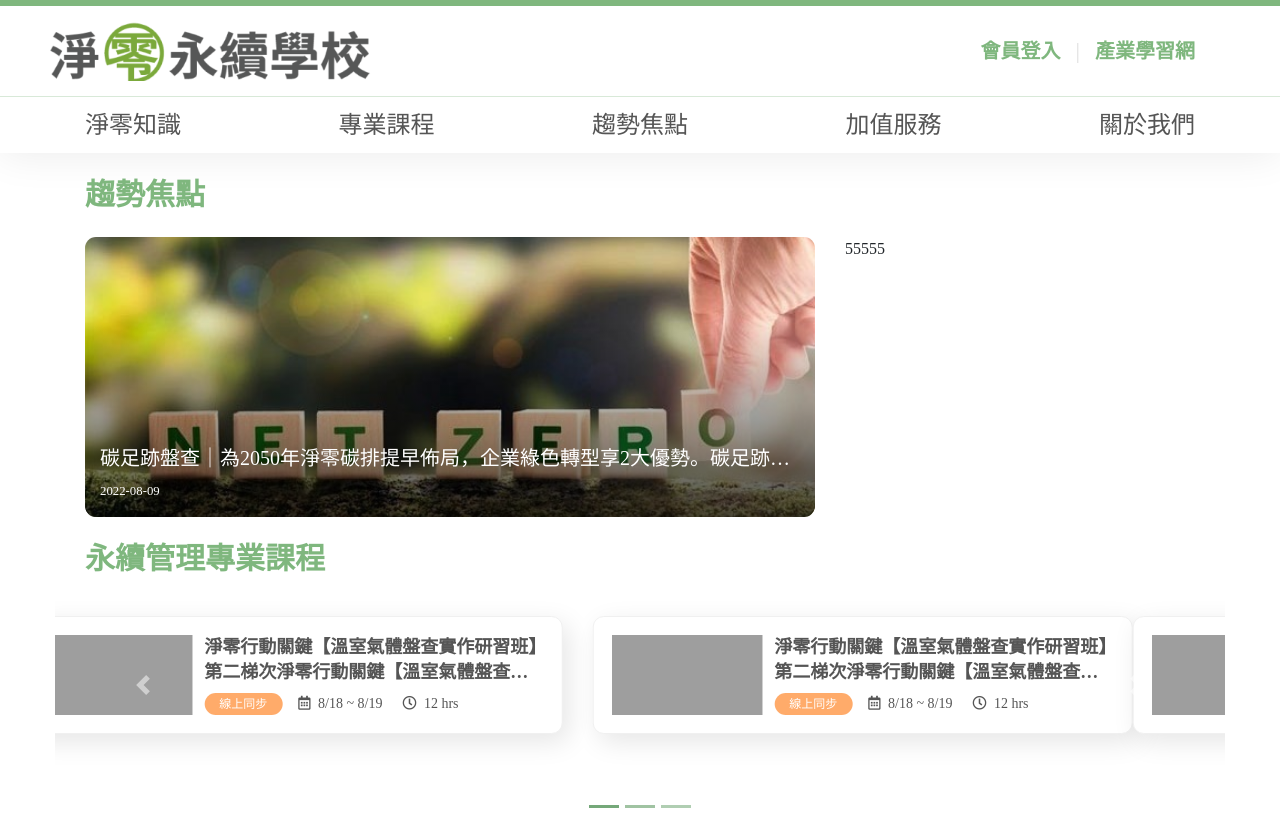
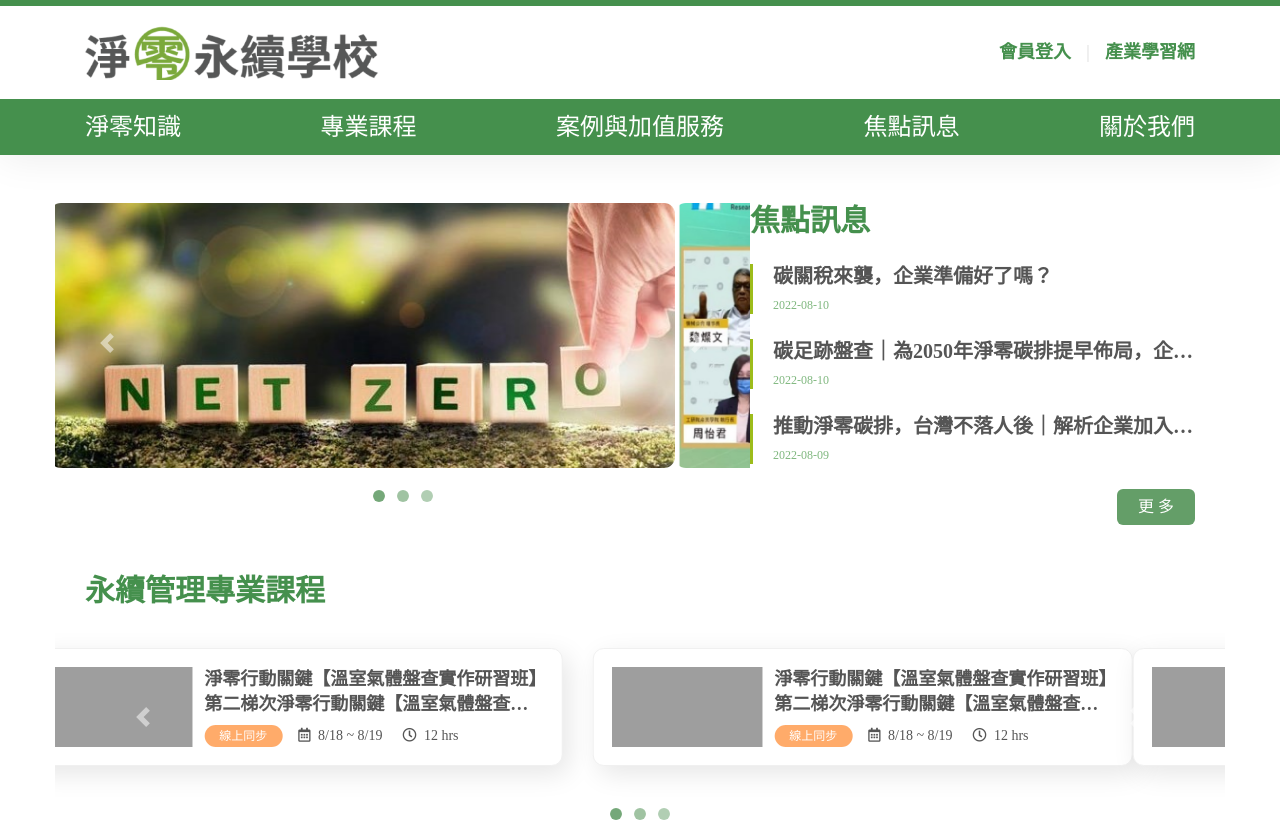
Before and after one commit to aavail007/nz-school, a plain HTML site: page index.html in a window 1280 px wide. Drawn offline with Linux system fonts and the light colour scheme; grey boxes are pictures that could not be loaded.

Commit message:
banner + 焦點訊息

```diff
--- a/css/nz_style.css
+++ b/css/nz_style.css
@@ -3,7 +3,7 @@ body {
 }
 
 header {
-  border-top: solid 6px #7fb77e;
+  border-top: solid 6px #45904d;
   background: #ffffff;
   box-shadow: 0px 2px 38px rgb(0 0 0 / 8%);
 }
@@ -18,12 +18,12 @@ a:hover {
   object-fit: cover;
 }
 
-
 .nz-primary {
-  color: #7fb77e;
+  color: #45904d;
 }
 
-a.nz-primary:hover {
+a.nz-primary:hover,
+a .nz-primary:hover {
   color: #649e68;
   transition: 0.3s;
   text-decoration: none;
@@ -37,6 +37,32 @@ a.nz-primary:hover {
   color: #555555;
 }
 
+a.nz-black:hover,
+a .nz-black:hover {
+  color: #649e68;
+  transition: 0.3s;
+  text-decoration: none;
+}
+
+/* 通用按鈕 */
+.nz-btn {
+  padding: 5px 20px;
+  border-radius: 6px;
+}
+
+.nz-btn-primary {
+  background-color: #649e68;
+  color: #ffffff;
+}
+
+.nz-btn-primary:hover,
+.nz-btn-primary:active,
+.nz-btn-primary:focus {
+  background-color: #45904d;
+  color: #ffffff;
+}
+
+/* 超出寬度省略字... */
 .nz-overflow-ellipsis {
   overflow: hidden;
   display: -webkit-box;
@@ -51,19 +77,21 @@ a.nz-primary:hover {
   -webkit-box-orient: vertical;
 }
 
-/* 輪播圖 */
-
+/* 通用輪播圖 */
 .nz-carousel {
   margin: 0 -30px;
- }
+}
 
 .nz-carousel .carousel-indicators {
-bottom: -65px;
-
+  bottom: -45px;
 }
 
 .nz-carousel .carousel-indicators li {
   background-color: #649e68;
+  height: 12px;
+  width: 12px;
+  border-radius: 50%;
+  margin: 0 6px;
 }
 
 .nz-carousel .carousel-inner {
@@ -72,14 +100,13 @@ bottom: -65px;
 
 /* ----- header ----- */
 .nz-logo {
-  height: 60px;
+  height: 55px;
   position: relative;
-  left: -35px;
 }
 
 .nz-nav {
-  font-size: 20px;
-  padding: 10px 0;
+  font-size: 18px;
+  padding: 14px 0;
 }
 
 .nz-nav-item {
@@ -91,34 +118,26 @@ bottom: -65px;
 }
 
 .nz-menu {
-  border-top: solid 1px rgba(127, 183, 126, 0.3);
   font-size: 24px;
-  color: #555555;
+  background-color: #45904d;
 }
 
-.nz-container {
-  width: 100%;
-  padding-right: 15px;
-  padding-left: 15px;
-  margin-right: auto;
-  margin-left: auto;
+.nz-menu a {
+  color: #ffffff;
+}
+.nz-menu li:hover a {
+  color: #fff500;
 }
 
 .nz-menu li {
-  padding: 10px 35px;
-  cursor: pointer;
-  transition: 0.3s;
-}
-
-.nz-menu li .active {
-  padding: 5px 30px;
+  padding: 10px 0;
 }
 
 .nz-menu li:hover,
 .nz-menu li .active {
-  background-color: #649e68;
-  color: #ffffff;
-  transition: 0.5;
+  border-bottom: #fff500 solid 3px;
+  box-sizing: border-box;
+  padding: 10px 0 7px 0;
 }
 
 .nz-title {
@@ -126,42 +145,34 @@ bottom: -65px;
   font-weight: bold;
 }
 
-/* ----- 趨勢焦點 ----- */
-.nz-focus-img {
-  position: relative;
+/* ----- banner 輪播圖 ----- */
+.nz-banner .carousel-inner {
+  height: 280px;
+  padding: 0px 40px 15px 30px;
+}
+
+.nz-banner .carousel-item {
   width: 100%;
-  height: 280px;
+  height: 100%;
   border-radius: 11px;
   overflow: hidden;
 }
 
-.nz-focus-img img {
-  width: 100%;
-  height: 100%;
-  object-fit: cover;
+/* ----- 焦點訊息 ----- */
+.nz-focus-item {
+  border-left: solid 3px #9dbc1b;
+  padding: 0 0 0 20px;
+  margin: 25px 0;
 }
 
-.nz-img-word {
-  position: absolute;
-  bottom: 0px;
-  color: #ffffff;
-  padding: 15px;
+.nz-focus-title {
+  font-size: 20px;
+  font-weight: 600;
 }
 
-.nz-mask {
-  position: absolute;
-  top: 0;
-  width: 100%;
-  height: 100%;
-  background: linear-gradient(
-    180deg,
-    rgba(0, 0, 0, 0) 30%,
-    rgba(0, 0, 0, 0.9) 120%
-  );
-}
-.nz-img-title {
-  font-size: 20px;
-  margin-bottom: 5px;
+.nz-focus-date {
+  font-size: 12px;
+  color: #7fb77e;
 }
 
 /* ----- 專業課程 ----- */
@@ -195,17 +206,9 @@ bottom: -65px;
   padding: 2px 15px;
   border-radius: 25px;
   font-size: 12px;
-  background-color: #FFAB6A;
+  background-color: #ffab6a;
 }
 
 .nz-course-p {
   font-size: 14px;
 }
-
-
-
-@media (min-width: 1200px) {
-  .nz-container {
-    max-width: calc(1140px + 70px);
-  }
-}
--- a/index.html
+++ b/index.html
@@ -41,37 +41,133 @@
         </nav>
       </div>
       <div class="nz-menu">
-        <div class="nz-container">
+        <div class="container">
           <ul class="nav justify-content-between">
-            <li>淨零知識</li>
-            <li>專業課程</li>
-            <li>趨勢焦點</li>
-            <li>加值服務</li>
-            <li>關於我們</li>
+            <!-- TODO: url -->
+            <li><a href="#">淨零知識</a></li>
+            <li><a href="">專業課程</a></li>
+            <li><a href="">案例與加值服務</a></li>
+            <li><a href="">焦點訊息</a></li>
+            <li><a href="">關於我們</a></li>
           </ul>
         </div>
       </div>
     </header>
 
     <div class="container">
-      <!-- 趨勢焦點 -->
+      <!-- 輪播、焦點訊息 -->
       <section>
-        <h1 class="nz-title nz-primary my-4">趨勢焦點</h1>
-        <div class="row">
-          <div class="col-md-8 col-12">
-            <div class="nz-focus-img">
-              <img src="img/example/img-1.JPG" />
-              <div class="nz-mask">
-                  <div class="nz-img-word">
-                    <p class="nz-img-title nz-overflow-ellipsis">
-                        碳足跡盤查｜為2050年淨零碳排提早佈局，企業綠色轉型享2大優勢。碳足跡盤查｜為2050年淨零碳排提早佈局，企業綠色轉型享2大優勢
-                    </p>
-                    <small>2022-08-09</small>
+        <div class="row my-5">
+          <div class="nz-banner col-md-7 col-12">
+            <div
+              id="bannerCarousel"
+              class="nz-carousel carousel slide"
+              data-ride="carousel"
+            >
+              <ol class="carousel-indicators">
+                <li
+                  data-target="#bannerCarousel"
+                  data-slide-to="0"
+                  class="active"
+                ></li>
+                <li data-target="#bannerCarousel" data-slide-to="1"></li>
+                <li data-target="#bannerCarousel" data-slide-to="2"></li>
+              </ol>
+              <div class="carousel-inner">
+                <div class="carousel-item active">
+                  <img
+                    class="nz-img"
+                    src="img/example/img-1.JPG"
+                    alt="輪播圖"
+                  />
+                </div>
+                <div class="carousel-item">
+                  <img
+                    class="nz-img"
+                    src="img/example/img-2.JPG"
+                    alt="輪播圖"
+                  />
+                </div>
+                <div class="carousel-item">
+                  <img
+                    class="nz-img"
+                    src="img/example/img-3.JPG"
+                    alt="輪播圖"
+                  />
                 </div>
               </div>
+              <a
+                class="carousel-control-prev"
+                href="#bannerCarousel"
+                role="button"
+                data-slide="prev"
+              >
+                <span
+                  class="carousel-control-prev-icon"
+                  aria-hidden="true"
+                ></span>
+                <span class="sr-only">Previous</span>
+              </a>
+              <a
+                class="carousel-control-next"
+                href="#bannerCarousel"
+                role="button"
+                data-slide="next"
+              >
+                <span
+                  class="carousel-control-next-icon"
+                  aria-hidden="true"
+                ></span>
+                <span class="sr-only">Next</span>
+              </a>
             </div>
           </div>
-          <div class="col-4">55555</div>
+          <div class="col-5">
+            <h1 class="nz-title nz-primary mb-4">焦點訊息</h1>
+            <!-- 焦點訊息-1 -->
+            <div class="nz-focus-item">
+              <a
+                target="_blank"
+                href="https://college.itri.org.tw/Home/InfoData/f6e19f2d-f81c-421c-bc36-ea6409ba0a5d/9bed486c-699f-4cec-bc8c-9380118e1750"
+              >
+                <h4 class="nz-focus-title nz-black nz-overflow-ellipsis">
+                  碳關稅來襲，企業準備好了嗎？
+                </h4>
+                <div class="nz-focus-date">2022-08-10</div>
+              </a>
+            </div>
+            <!-- 焦點訊息-2 -->
+            <div class="nz-focus-item">
+              <a
+                target="_blank"
+                href="https://college.itri.org.tw/Home/InfoData/f6e19f2d-f81c-421c-bc36-ea6409ba0a5d/9177d9f9-b9ca-424a-b5ac-c8a414a20383"
+              >
+                <h4 class="nz-focus-title nz-black nz-overflow-ellipsis">
+                  碳足跡盤查｜為2050年淨零碳排提早佈局，企業綠色轉型享2大優勢
+                </h4>
+                <div class="nz-focus-date">2022-08-10</div>
+              </a>
+            </div>
+            <!-- 焦點訊息-3 -->
+            <div class="nz-focus-item">
+              <a
+                target="_blank"
+                href="https://college.itri.org.tw/Home/InfoData/f6e19f2d-f81c-421c-bc36-ea6409ba0a5d/0944c4ca-24a5-4488-a1be-3f5248df7e1a"
+              >
+                <h4 class="nz-focus-title nz-black nz-overflow-ellipsis">
+                  推動淨零碳排，台灣不落人後｜解析企業加入淨零轉型的遠因及助益
+                </h4>
+                <div class="nz-focus-date">2022-08-09</div>
+              </a>
+            </div>
+            <!-- 更多 -->
+            <div class="text-right">
+              <!-- TODO: url -->
+              <a href="#">
+                <button class="btn nz-btn nz-btn-primary">更 多</button>
+              </a>
+            </div>
+          </div>
         </div>
       </section>
 
@@ -79,9 +175,17 @@
       <section>
         <h1 class="nz-title nz-primary my-4">永續管理專業課程</h1>
 
-        <div id="courseCarousel-1" class="carousel slide nz-carousel" data-ride="carousel">
+        <div
+          id="courseCarousel-1"
+          class="carousel slide nz-carousel"
+          data-ride="carousel"
+        >
           <ol class="carousel-indicators">
-            <li data-target="#courseCarousel-1" data-slide-to="0" class="active"></li>
+            <li
+              data-target="#courseCarousel-1"
+              data-slide-to="0"
+              class="active"
+            ></li>
             <li data-target="#courseCarousel-1" data-slide-to="1"></li>
             <li data-target="#courseCarousel-1" data-slide-to="2"></li>
           </ol>
@@ -94,10 +198,16 @@
                   <a href="#">
                     <div class="nz-course-card d-flex">
                       <div class="nz-course-img">
-                        <img class="nz-img" alt="課程圖片" src="https://college.itri.org.tw/nzschool/assets/images/img0721.jpg">
+                        <img
+                          class="nz-img"
+                          alt="課程圖片"
+                          src="https://college.itri.org.tw/nzschool/assets/images/img0721.jpg"
+                        />
                       </div>
                       <div class="nz-course-info">
-                        <h4 class="nz-course-title nz-overflow-ellipsis-2 nz-black">
+                        <h4
+                          class="nz-course-title nz-overflow-ellipsis-2 nz-black"
+                        >
                           淨零行動關鍵【溫室氣體盤查實作研習班】第二梯次淨零行動關鍵【溫室氣體盤查實作研習班】第二梯次
                         </h4>
                         <div class="d-flex">
@@ -120,10 +230,16 @@
                   <a href="#">
                     <div class="nz-course-card d-flex">
                       <div class="nz-course-img">
-                        <img class="nz-img" alt="課程圖片" src="https://college.itri.org.tw/nzschool/assets/images/img0721.jpg">
+                        <img
+                          class="nz-img"
+                          alt="課程圖片"
+                          src="https://college.itri.org.tw/nzschool/assets/images/img0721.jpg"
+                        />
                       </div>
                       <div class="nz-course-info">
-                        <h4 class="nz-course-title nz-overflow-ellipsis-2 nz-black">
+                        <h4
+                          class="nz-course-title nz-overflow-ellipsis-2 nz-black"
+                        >
                           淨零行動關鍵【溫室氣體盤查實作研習班】第二梯次淨零行動關鍵【溫室氣體盤查實作研習班】第二梯次
                         </h4>
                         <div class="d-flex">
@@ -151,11 +267,18 @@
                   <a href="#">
                     <div class="nz-course-card d-flex">
                       <div class="nz-course-img">
-                      <img class="nz-img" alt="課程圖片" src="https://college.itri.org.tw/nzschool/assets/images/imgA06.jpg">
+                        <img
+                          class="nz-img"
+                          alt="課程圖片"
+                          src="https://college.itri.org.tw/nzschool/assets/images/imgA06.jpg"
+                        />
                       </div>
                       <div class="nz-course-info">
-                      <h4 class="nz-course-title nz-overflow-ellipsis-2 nz-black">
-                        ISO 20400:2017 暨 PAS 7000:2014 永續採購與供應鏈管理建置課程［台北班］
+                        <h4
+                          class="nz-course-title nz-overflow-ellipsis-2 nz-black"
+                        >
+                          ISO 20400:2017 暨 PAS 7000:2014
+                          永續採購與供應鏈管理建置課程［台北班］
                         </h4>
                         <div class="d-flex">
                           <div class="nz-course-type mr-3">線上同步</div>
@@ -177,10 +300,16 @@
                   <a href="#">
                     <div class="nz-course-card d-flex">
                       <div class="nz-course-img">
-                      <img class="nz-img" alt="課程圖片" src="https://college.itri.org.tw/nzschool/assets/images/img0721.jpg">
+                        <img
+                          class="nz-img"
+                          alt="課程圖片"
+                          src="https://college.itri.org.tw/nzschool/assets/images/img0721.jpg"
+                        />
                       </div>
                       <div class="nz-course-info">
-                      <h4 class="nz-course-title nz-overflow-ellipsis-2 nz-black">
+                        <h4
+                          class="nz-course-title nz-overflow-ellipsis-2 nz-black"
+                        >
                           淨零行動關鍵【溫室氣體盤查實作研習班】第二梯次淨零行動關鍵【溫室氣體盤查實作研習班】第二梯次
                         </h4>
                         <div class="d-flex">
@@ -201,18 +330,25 @@
               </div>
             </div>
           </div>
-          <a class="carousel-control-prev" href="#courseCarousel-1" role="button" data-slide="prev">
+          <a
+            class="carousel-control-prev"
+            href="#courseCarousel-1"
+            role="button"
+            data-slide="prev"
+          >
             <span class="carousel-control-prev-icon" aria-hidden="true"></span>
             <span class="sr-only">Previous</span>
           </a>
-          <a class="carousel-control-next" href="#courseCarousel-1" role="button" data-slide="next">
+          <a
+            class="carousel-control-next"
+            href="#courseCarousel-1"
+            role="button"
+            data-slide="next"
+          >
             <span class="carousel-control-next-icon" aria-hidden="true"></span>
             <span class="sr-only">Next</span>
           </a>
         </div>
-
-
-
       </section>
     </div>
 
```
Also changed, not shown: img/example/img-2.JPG (added), img/example/img-3.JPG (added). Lines whose indentation alone changed are shown as unchanged.
